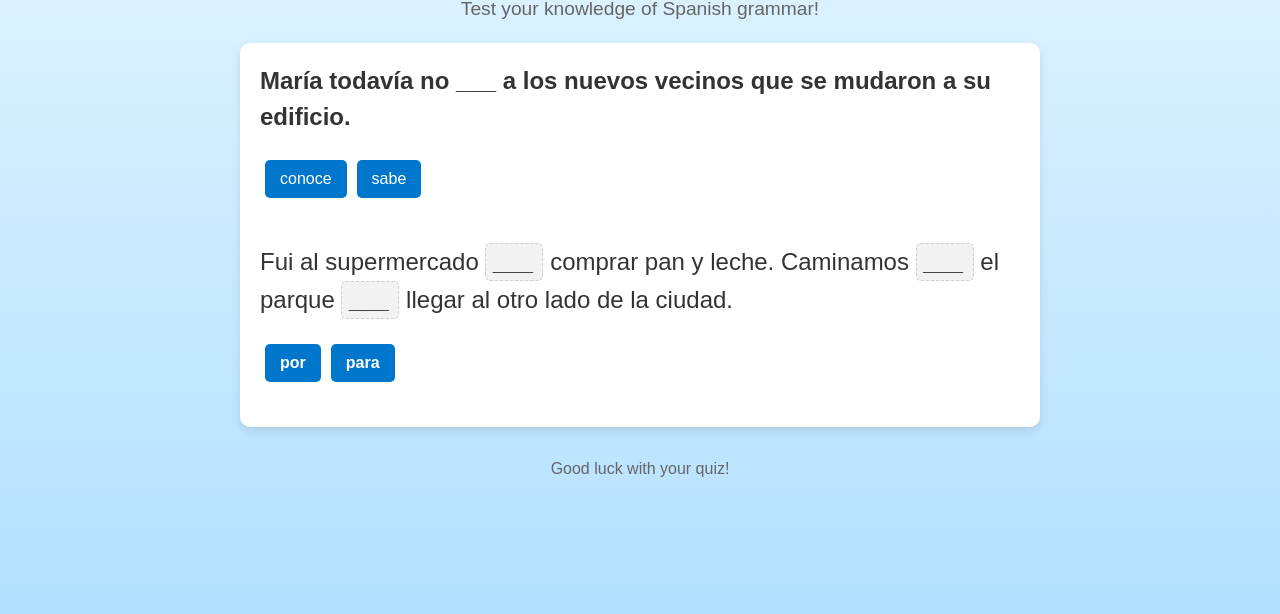
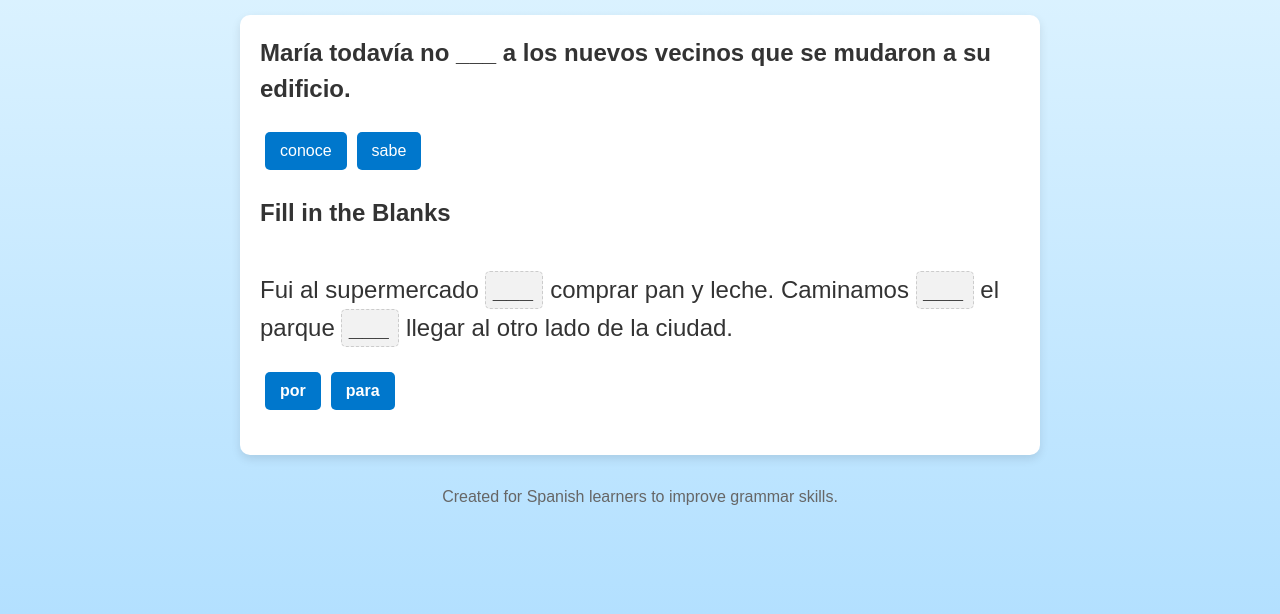
Before and after one commit to Tholyx57/Por-vs-para, a plain HTML site: page index.html in a window 1280 px wide. Shown: the part 186-800 px from the top of the page. Drawn offline with Linux system fonts and the light colour scheme.

Commit message:
Update index.html

```diff
--- a/index.html
+++ b/index.html
@@ -3,31 +3,32 @@
 <head>
   <meta charset="UTF-8">
   <meta name="viewport" content="width=device-width, initial-scale=1.0">
-  <title>Spanish Grammar Quiz</title>
+  <title>Interactive Spanish Quiz</title>
   <link rel="stylesheet" href="styles.css">
 </head>
 <body>
   <header>
     <h1>Spanish Grammar Quiz</h1>
-    <p>Test your knowledge of Spanish grammar!</p>
+    <p>Test your knowledge of Por vs. Para, Ser vs. Estar, and more!</p>
   </header>
   <main>
-    <!-- Quiz Section -->
-    <div id="quiz-container">
+    <section id="quiz-section">
       <div id="questions-container"></div>
-      <div id="feedback"></div>
-    </div>
-    <button id="next-question" style="display: none;">Next Question</button>
+      <p id="feedback"></p>
+      <button id="next-question" style="display: none;">Next Question</button>
+    </section>
 
-    <!-- Paragraph Section -->
-    <div id="paragraph-container" style="margin-top: 40px;">
-      <div id="paragraph-content"></div>
-      <div id="paragraph-feedback"></div>
+    <section id="paragraph-section">
+      <h2>Fill in the Blanks</h2>
+      <div id="paragraph-container">
+        <div id="paragraph-content"></div>
+        <div id="paragraph-feedback"></div>
+      </div>
       <button id="next-paragraph" style="display: none;">Next Paragraph</button>
-    </div>
+    </section>
   </main>
   <footer>
-    <p>Good luck with your quiz!</p>
+    <p>Created for Spanish learners to improve grammar skills.</p>
   </footer>
   <script src="questions.js"></script>
   <script src="script.js"></script>
```
